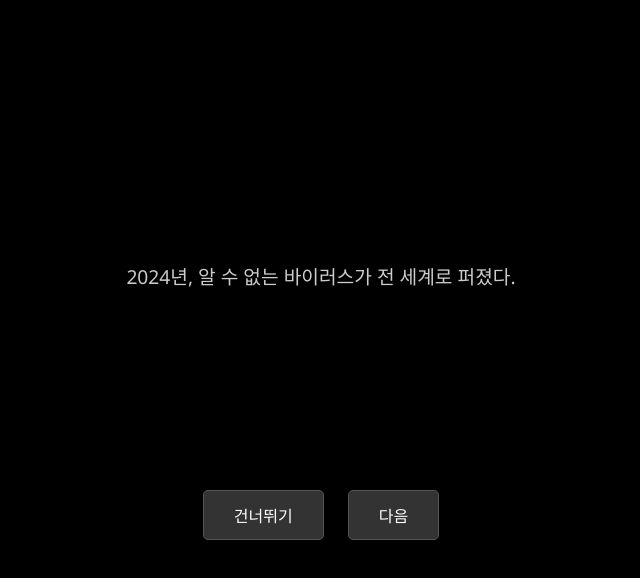
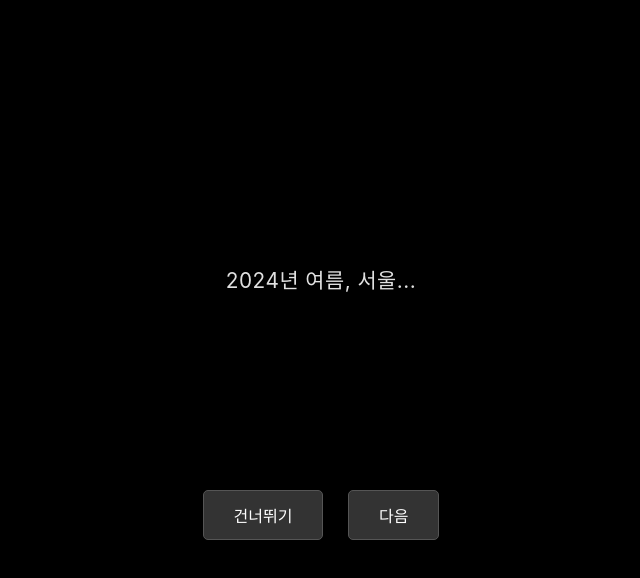
Before and after one commit to webservice-pyo/zombie-fps, a plain HTML site: page index.html in a window 1280 px wide. Both pictures are taken after a click on the button "새 게임". Shown: the whole page, without its empty margins (319-959 px from the left). Drawn offline with Linux system fonts and the light colour scheme.

Commit message:
한글 폰트 수정 및 스토리 대폭 개선
- 한글 폰트 지원 추가 (맑은 고딕, Apple SD Gothic Neo 등)
- 스토리 텍스트 스타일 개선 (더 크고 읽기 쉽게)
- 인트로 및 모든 챕터 스토리 풍성하게 재작성
- 캐릭터 대사 추가 (김대위, 민준, 조종사)
- 엔딩 스토리 확장

Co-Authored-By: Claude Opus 4.5 <noreply@anthropic.com>

```diff
--- a/css/style.css
+++ b/css/style.css
@@ -12,7 +12,7 @@ html, body {
     width: 100%;
     height: 100%;
     overflow: hidden;
-    font-family: 'Segoe UI', Tahoma, Geneva, Verdana, sans-serif;
+    font-family: -apple-system, BlinkMacSystemFont, 'Apple SD Gothic Neo', 'Malgun Gothic', '맑은 고딕', 'Nanum Gothic', '나눔고딕', 'Noto Sans KR', sans-serif;
     background: #0a0a0a;
     color: white;
     touch-action: none;
@@ -153,11 +153,14 @@ html, body {
 }
 
 #storyText {
-    font-size: 1.2em;
-    line-height: 1.8;
-    color: #ccc;
+    font-size: 1.3em;
+    line-height: 2;
+    color: #e0e0e0;
     margin-bottom: 30px;
     min-height: 200px;
+    font-weight: 400;
+    letter-spacing: 0.5px;
+    text-shadow: 1px 1px 3px rgba(0, 0, 0, 0.8);
 }
 
 .story-btn {
--- a/js/story.js
+++ b/js/story.js
@@ -5,46 +5,66 @@ const StoryData = {
     intro: {
         scenes: [
             {
-                text: "2024년, 알 수 없는 바이러스가 전 세계로 퍼졌다.",
+                text: "2024년 여름, 서울...",
+                duration: 2500
+            },
+            {
+                text: "정체불명의 바이러스가 도시 전체를 집어삼켰다.",
                 duration: 3000
             },
             {
-                text: "감염자들은 이성을 잃고 살아있는 자들을 공격하기 시작했다.",
+                text: "감염된 사람들은 눈이 붉게 변하고, 이성을 잃었다.",
                 duration: 3000
             },
             {
-                text: "불과 일주일 만에 도시는 지옥으로 변했다.",
+                text: "그들은 더 이상 인간이 아니었다.",
+                duration: 2500
+            },
+            {
+                text: "사람들은 그들을 '좀비'라고 불렀다.",
+                duration: 2500
+            },
+            {
+                text: "당신은 평범한 고등학생이었다.",
+                duration: 2500
+            },
+            {
+                text: "그날 아침, 학교 가는 길에서 모든 것이 시작됐다...",
                 duration: 3000
             },
             {
-                text: "당신은 평범한 회사원이었다. 그날 아침, 출근길에서 모든 것이 시작됐다.",
-                duration: 4000
-            },
-            {
-                text: "살아남아야 한다. 어떻게든...",
-                duration: 2000
+                text: "이제 살아남는 것만이 유일한 목표다.",
+                duration: 2500
             }
         ]
     },
 
-    // 챕터별 인트로
+    // 챕터 1
     chapter1_intro: {
         scenes: [
             {
                 text: "[ 챕터 1: 시작의 거리 ]",
-                duration: 2000
+                duration: 2500
             },
             {
-                text: "도시는 완전히 무너졌다. 거리에는 버려진 차들과 좀비들뿐이다.",
+                text: "거리는 아수라장이 됐다.",
+                duration: 2500
+            },
+            {
+                text: "버려진 차들, 깨진 유리창, 그리고 피...",
                 duration: 3000
             },
             {
-                text: "멀리서 무전 신호가 들린다. 다른 생존자가 있다!",
-                duration: 3000
+                text: "멀리서 무전 신호가 들린다.",
+                duration: 2500
             },
             {
-                text: "신호가 오는 방향으로 이동하자.",
-                duration: 2000
+                text: "\"여기는... 생존자 캠프... 들리면 응답 바람...\"",
+                duration: 3500
+            },
+            {
+                text: "다른 생존자가 있다! 신호가 오는 방향으로 가자.",
+                duration: 3000
             }
         ]
     },
@@ -52,33 +72,54 @@ const StoryData = {
     chapter1_clear: {
         scenes: [
             {
-                text: "무전기에서 목소리가 들린다.",
-                duration: 2000
+                text: "무전기에서 선명한 목소리가 들린다.",
+                duration: 2500
             },
             {
-                text: "\"여기는 생존자 캠프. 지하도를 통해 이동하면 안전하게 올 수 있어.\"",
+                text: "\"거기 생존자! 잘 버텼어. 난 김대위라고 해.\"",
                 duration: 3000
             },
             {
-                text: "지하도로 향하자.",
-                duration: 2000
+                text: "\"지하도를 통해서 이쪽으로 와. 거기가 안전한 길이야.\"",
+                duration: 3500
+            },
+            {
+                text: "\"조심해서 와. 우리가 기다리고 있을게.\"",
+                duration: 2500
+            },
+            {
+                text: "희망이 보인다. 지하도로 향하자!",
+                duration: 2500
             }
         ]
     },
 
+    // 챕터 2
     chapter2_intro: {
         scenes: [
             {
-                text: "[ 챕터 2: 지하도 ]",
+                text: "[ 챕터 2: 어둠의 지하도 ]",
+                duration: 2500
+            },
+            {
+                text: "지하도는 캄캄하고 축축했다.",
+                duration: 2500
+            },
+            {
+                text: "손전등 불빛만이 유일한 빛이다.",
+                duration: 2500
+            },
+            {
+                text: "어둠 속에서 이상한 소리가 들린다...",
+                duration: 3000
+            },
+            {
+                text: "\"크르르르...\"",
                 duration: 2000
             },
             {
-                text: "지하도는 어둡고 습하다. 조심히 이동해야 한다.",
+                text: "좀비들이 여기에도 있다. 최대한 조용히 이동하자.",
                 duration: 3000
-            },
-            {
-                text: "여기서도 좀비들의 울음소리가 들린다...",
-                duration: 2500
             }
         ]
     },
@@ -86,37 +127,58 @@ const StoryData = {
     chapter2_clear: {
         scenes: [
             {
-                text: "지하도를 빠져나왔다!",
-                duration: 2000
+                text: "드디어 지하도를 빠져나왔다!",
+                duration: 2500
             },
             {
-                text: "무전기: \"근처 병원에 의료품이 있어. 그리고 거기에 갇힌 생존자가 있다고 해.\"",
+                text: "눈앞에 큰 병원 건물이 보인다.",
+                duration: 2500
+            },
+            {
+                text: "무전기: \"근처 종합병원에 의료품이 많아.\"",
+                duration: 3000
+            },
+            {
+                text: "\"그리고... 누군가 살려달라고 신호를 보내고 있어.\"",
                 duration: 3500
             },
             {
-                text: "병원으로 향하자.",
-                duration: 2000
+                text: "\"부탁이야. 그 사람을 구해줘.\"",
+                duration: 2500
+            },
+            {
+                text: "누군가 위험에 빠져있다. 서둘러 병원으로!",
+                duration: 2500
             }
         ]
     },
 
+    // 챕터 3
     chapter3_intro: {
         scenes: [
             {
-                text: "[ 챕터 3: 버려진 병원 ]",
-                duration: 2000
+                text: "[ 챕터 3: 공포의 병원 ]",
+                duration: 2500
             },
             {
-                text: "병원은 감염 초기에 환자들로 가득 찼던 곳이다.",
+                text: "병원 로비는 피로 물들어 있었다.",
                 duration: 3000
             },
             {
-                text: "지금은 좀비들의 소굴이 되어버렸다.",
+                text: "이곳은 감염 초기에 환자들로 가득 찼던 곳...",
+                duration: 3000
+            },
+            {
+                text: "지금은 좀비들의 둥지가 되어버렸다.",
                 duration: 2500
             },
             {
-                text: "어딘가에 생존자가 있다. 찾아서 구출하자.",
-                duration: 2500
+                text: "\"제발... 누가 있으면 도와주세요...\"",
+                duration: 3000
+            },
+            {
+                text: "위층에서 목소리가 들린다! 빨리 구하러 가자!",
+                duration: 3000
             }
         ]
     },
@@ -124,41 +186,62 @@ const StoryData = {
     chapter3_clear: {
         scenes: [
             {
-                text: "생존자 민준을 구출했다!",
-                duration: 2000
+                text: "창고에 숨어있던 생존자를 발견했다!",
+                duration: 2500
             },
             {
-                text: "민준: \"고마워요! 경찰서에 다른 생존자들이 모여있어요.\"",
+                text: "민준: \"고... 고마워! 정말 죽는 줄 알았어!\"",
                 duration: 3000
             },
             {
-                text: "민준: \"거기에 무기도 있고, 탈출 계획도 있다고 들었어요!\"",
+                text: "민준: \"나는 민준이야. 여기서 3일이나 숨어있었어.\"",
+                duration: 3500
+            },
+            {
+                text: "민준: \"경찰서에 다른 사람들이 모여있대!\"",
                 duration: 3000
             },
             {
-                text: "경찰서로 향하자.",
-                duration: 2000
+                text: "민준: \"거기에 탈출 계획도 있다고 들었어. 같이 가자!\"",
+                duration: 3500
+            },
+            {
+                text: "동료가 생겼다. 함께 경찰서로 향하자!",
+                duration: 2500
             }
         ]
     },
 
+    // 챕터 4
     chapter4_intro: {
         scenes: [
             {
-                text: "[ 챕터 4: 최후의 경찰서 ]",
+                text: "[ 챕터 4: 최후의 보루 ]",
+                duration: 2500
+            },
+            {
+                text: "경찰서에 도착했다.",
                 duration: 2000
             },
             {
-                text: "경찰서에 도착했다. 여기가 생존자들의 거점이다.",
+                text: "여기가 생존자들의 마지막 거점이다.",
+                duration: 2500
+            },
+            {
+                text: "김대위: \"잘 왔어! 근데 문제가 생겼어...\"",
                 duration: 3000
             },
             {
-                text: "\"대원들! 좀비 무리가 몰려오고 있다! 방어 준비!\"",
-                duration: 3000
+                text: "김대위: \"좀비 무리가 몰려오고 있어. 엄청난 숫자야.\"",
+                duration: 3500
             },
             {
-                text: "경찰서를 지켜내야 한다!",
-                duration: 2000
+                text: "김대위: \"우리가 막아야 해. 준비해!\"",
+                duration: 2500
+            },
+            {
+                text: "이곳을 지켜내야 한다. 모두의 생존을 위해!",
+                duration: 3000
             }
         ]
     },
@@ -167,40 +250,65 @@ const StoryData = {
         scenes: [
             {
                 text: "좀비 무리를 물리쳤다!",
-                duration: 2000
+                duration: 2500
             },
             {
-                text: "생존자: \"헬기가 온다! 착륙 지점까지 이동해야 해!\"",
+                text: "생존자들의 환호성이 터져나온다.",
+                duration: 2500
+            },
+            {
+                text: "김대위: \"해냈어! 정말 대단해!\"",
+                duration: 2500
+            },
+            {
+                text: "김대위: \"좋은 소식이야. 구조 헬기가 온대!\"",
                 duration: 3000
             },
             {
-                text: "생존자: \"서쪽 끝에 있는 헬기장까지 가면 돼. 조심해!\"",
+                text: "김대위: \"서쪽 헬기장까지 가면 돼. 하지만...\"",
                 duration: 3000
             },
             {
-                text: "이제 마지막 구간이다. 탈출하자!",
-                duration: 2000
+                text: "김대위: \"그 길에 거대한 좀비가 있다는 소문이 있어.\"",
+                duration: 3500
+            },
+            {
+                text: "마지막 관문이다. 탈출하자!",
+                duration: 2500
             }
         ]
     },
 
+    // 챕터 5
     chapter5_intro: {
         scenes: [
             {
-                text: "[ 챕터 5: 최후의 탈출 ]",
+                text: "[ 최종 챕터: 데드 시티 탈출 ]",
+                duration: 2500
+            },
+            {
+                text: "헬기장까지 가는 마지막 길...",
+                duration: 2500
+            },
+            {
+                text: "하늘에서 헬기 소리가 들린다.",
+                duration: 2500
+            },
+            {
+                text: "희망이 바로 저기에 있다!",
+                duration: 2500
+            },
+            {
+                text: "\"쿵... 쿵... 쿵...\"",
                 duration: 2000
             },
             {
-                text: "헬기 착륙 지점까지 가야 한다.",
-                duration: 2500
+                text: "땅이 흔들린다. 뭔가 거대한 것이 다가오고 있다...",
+                duration: 3500
             },
             {
-                text: "하지만 좀비들이 가득한 거리를 지나야 한다.",
-                duration: 2500
-            },
-            {
-                text: "마지막 여정이다. 포기하지 마!",
-                duration: 2000
+                text: "이것이 마지막 싸움이다. 포기하지 마!",
+                duration: 3000
             }
         ]
     },
@@ -208,15 +316,23 @@ const StoryData = {
     chapter5_clear: {
         scenes: [
             {
-                text: "보스를 물리쳤다!",
-                duration: 2000
+                text: "거대한 좀비가 쓰러졌다!",
+                duration: 2500
             },
             {
                 text: "헬기가 착륙하고 있다!",
-                duration: 2000
+                duration: 2500
             },
             {
-                text: "\"빨리 타! 이 도시를 벗어나자!\"",
+                text: "조종사: \"빨리 타! 시간이 없어!\"",
+                duration: 2500
+            },
+            {
+                text: "민준: \"해냈어! 우리가 해냈어!\"",
+                duration: 2500
+            },
+            {
+                text: "김대위: \"잘했어. 이제 끝이야.\"",
                 duration: 2500
             }
         ]
@@ -227,26 +343,46 @@ const StoryData = {
         scenes: [
             {
                 text: "당신은 헬기에 올라탔다.",
+                duration: 3000
+            },
+            {
+                text: "창밖으로 좀비들로 가득한 도시가 점점 멀어진다.",
+                duration: 3500
+            },
+            {
+                text: "많은 것을 잃었다.",
                 duration: 2500
             },
             {
-                text: "창밖으로 좀비들로 가득한 도시가 점점 멀어진다.",
+                text: "하지만 새로운 친구들을 얻었다.",
+                duration: 2500
+            },
+            {
+                text: "그리고 무엇보다... 살아남았다.",
                 duration: 3000
             },
             {
-                text: "많은 것을 잃었다. 하지만 살아남았다.",
+                text: "저 멀리, 새로운 도시의 불빛이 보인다.",
                 duration: 3000
             },
             {
                 text: "이제 새로운 시작이다.",
+                duration: 3000
+            },
+            {
+                text: "[ 표서준의 DEAD CITY ]",
                 duration: 2500
             },
             {
-                text: "\"DEAD CITY: 최후의 생존자\"",
+                text: "- 최후의 생존자 -",
                 duration: 2000
             },
             {
                 text: "THE END",
+                duration: 3000
+            },
+            {
+                text: "플레이해 주셔서 감사합니다!",
                 duration: 3000
             }
         ]
```
